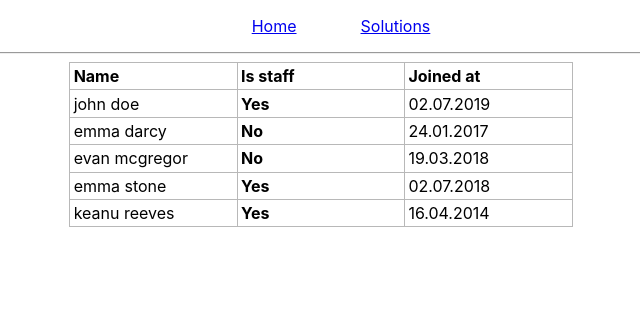
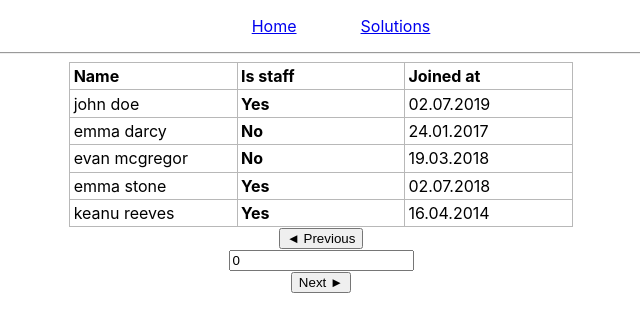
Before and after one commit to michalmytych/solvable-spa, a React (Create React App) app: page /home in a window 1280 px wide. Shown: the top 332 px of the page, without its empty margins (319-959 px from the left). Built offline with nearby package versions, Linux system fonts and the light colour scheme; sample sign-in values are in the browser's storage.

Commit message:
Add basic pagination molecule

```diff
--- /dev/null
+++ b/src/components/molecules/Pagination.js
@@ -0,0 +1,41 @@
+import React, { useState } from 'react'
+import Button from '../atoms/Button'
+import Input from '../atoms/Input'
+
+const getValidatedPage = (page, maxPage) => {
+  const _page = Math.floor(page)
+
+  if (_page > maxPage) {
+    return maxPage
+  }
+
+  if (_page < 0) {
+    return 0
+  }
+
+  return _page
+}
+
+export default function Pagination({ maxPage = null }) {
+  const [page, setPage] = useState(0)
+
+  return (
+    <div>
+      <Button
+        text="◄ Previous"
+        onClickHandler={() => setPage(page > 0 ? page - 1 : 0)}
+      />
+      <Input
+        type="number"
+        value={page}
+        onChangeHandler={
+          value => setPage(getValidatedPage(value ?? 0))
+        }
+      />
+      <Button
+        text="Next ►"
+        onClickHandler={() => setPage(page < maxPage ? page + 1 : maxPage)}
+      />
+    </div>
+  )
+}
--- a/src/pages/Solutions/Problems.js
+++ b/src/pages/Solutions/Problems.js
@@ -2,6 +2,7 @@ import React from 'react'
 import { BaseTable } from '../../components/molecules/Table'
 import Table from '../../components/molecules/Table'
 import Moment from 'moment'
+import Pagination from '../../components/molecules/Pagination'
 
 class ExampleTable extends BaseTable {
   constructor() {
@@ -59,6 +60,7 @@ export default function Problems() {
         dataFetch={dataFetch}
         tableAbstract={new ExampleTable()}
       />
+      <Pagination maxPage={20} />
     </div>
   )
 }
```
